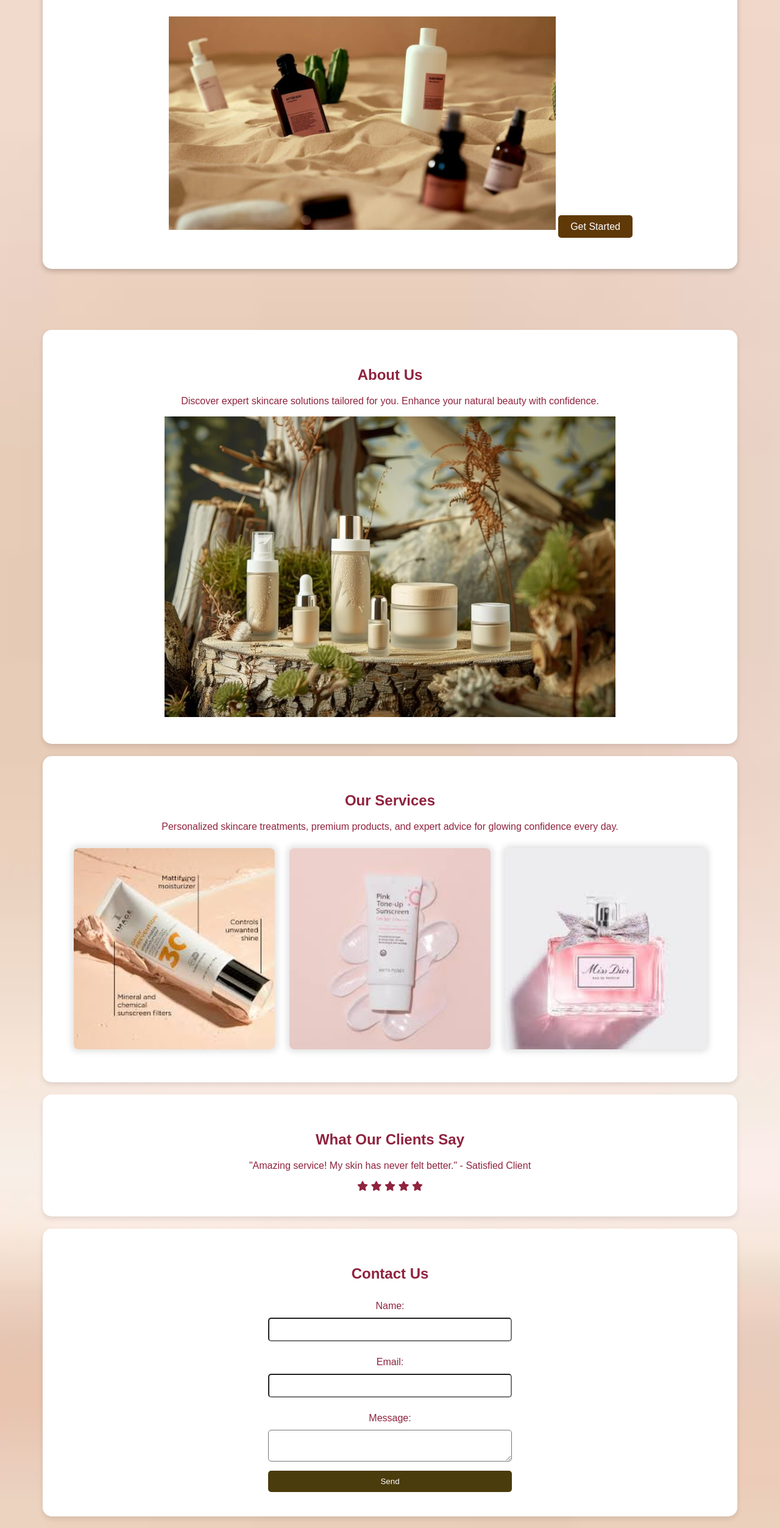
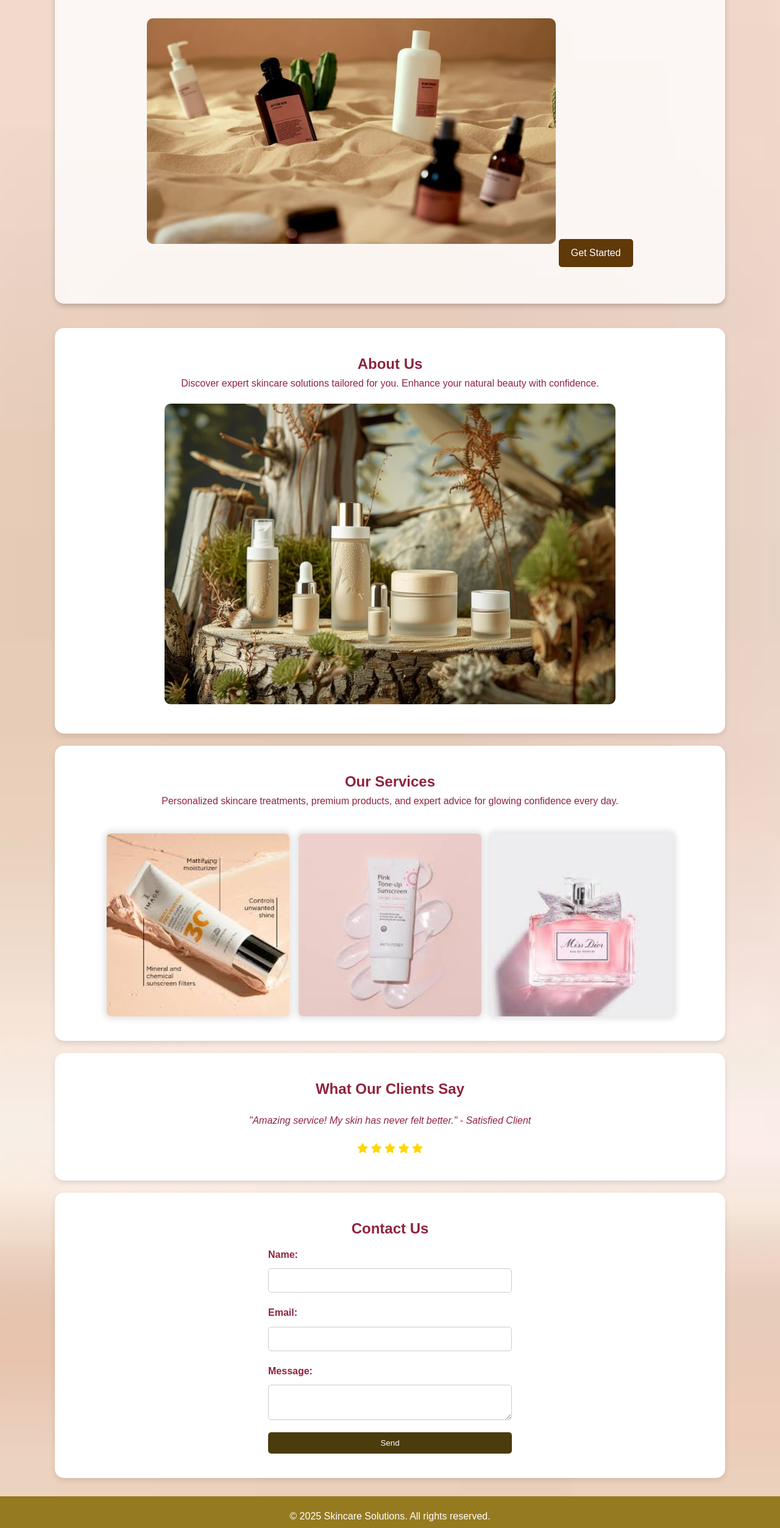
Before and after one commit to YSR5/WEBPAGE, a plain HTML site: page index.html in a window 1280 px wide. Shown: the part 286-2792 px from the top of the page at 61% size. Drawn offline with Linux system fonts and the light colour scheme; files whose address does not match are found by name.

Commit message:
Update style.css

```diff
--- a/style.css
+++ b/style.css
@@ -1,11 +1,18 @@
-/* General Styles */
+/* Reset */
+* {
+    margin: 0;
+    padding: 0;
+    box-sizing: border-box;
+}
+
+/* Body */
 body {
     font-family: Arial, sans-serif;
-    margin: 0;
-    padding: 0;
     background: url('../web E/images/i1.jpg') no-repeat center center/cover;
+    line-height: 1.6;
 }
 
+/* Header */
 header {
     background-color: #ffffff;
     padding: 10px 0;
@@ -15,6 +22,7 @@ header {
     z-index: 1000;
 }
 
+/* Nav */
 nav {
     display: flex;
     justify-content: center;
@@ -24,23 +32,28 @@ nav {
     box-shadow: 0 4px 10px rgba(245, 157, 157, 0.2);
 }
 
+/* Nav Container */
 .nav-container {
     display: flex;
     width: 90%;
     max-width: 1200px;
     align-items: center;
     justify-content: space-between;
+    flex-wrap: wrap;
 }
 
+/* Logo */
 .logo {
     height: 80px;
     border-radius: 50%;
 }
 
+/* Nav Links */
 .nav-links {
     list-style: none;
     display: flex;
     gap: 25px;
+    flex-wrap: wrap;
 }
 
 .nav-links li {
@@ -54,11 +67,12 @@ nav {
     font-weight: 500;
     padding: 10px 15px;
     border-radius: 5px;
+    transition: 0.3s ease;
 }
 
 .nav-links a:hover {
     background: rgba(238, 100, 100, 0.575);
-    transform: scale(1.1);
+    transform: scale(1.05);
 }
 
 /* Hero Section */
@@ -66,8 +80,9 @@ nav {
     text-align: center;
     padding: 60px 20px;
     max-width: 1100px;
-    margin: 100px auto;
+    margin: 120px auto 40px;
     border-radius: 15px;
+    background: rgba(255, 255, 255, 0.8);
     box-shadow: 0 4px 8px rgba(0, 0, 0, 0.2);
 }
 
@@ -82,8 +97,10 @@ nav {
 }
 
 .hero img {
-    margin-left: 35px;
-    height: 350px;
+    margin: 20px auto;
+    height: auto;
+    max-width: 100%;
+    border-radius: 10px;
 }
 
 .hero .btn {
@@ -92,13 +109,15 @@ nav {
     padding: 10px 20px;
     text-decoration: none;
     border-radius: 5px;
+    display: inline-block;
+    margin-top: 10px;
 }
 
 .hero .btn:hover {
     background-color: rgb(143, 35, 62);
 }
 
-/* Sections */
+/* General Section */
 section {
     text-align: center;
     padding: 40px 20px;
@@ -110,30 +129,62 @@ section {
     box-shadow: 0 4px 8px rgba(0, 0, 0, 0.1);
 }
 
+section img {
+    max-width: 100%;
+    height: auto;
+    margin-top: 20px;
+    border-radius: 10px;
+}
+
+
+.service-gallery {
+    display: flex;
+    flex-wrap: wrap;
+    justify-content: center;
+    gap: 15px;
+    margin-top: 20px;
+}
+
 .service-gallery img {
-    margin: 10px;
     width: 30%;
+    max-width: 300px;
     border-radius: 8px;
     box-shadow: 0px 0px 10px 5px rgba(0, 0, 0, 0.1);
 }
 
+/* Testimonials */
+blockquote {
+    font-style: italic;
+    margin: 20px auto;
+    max-width: 700px;
+}
+
+.stars {
+    color: gold;
+    margin-top: 10px;
+}
+
+/* Form */
 form {
     display: flex;
     flex-direction: column;
     max-width: 400px;
     margin: 0 auto;
+    gap: 10px;
 }
 
 form label {
-    margin: 10px 0 5px;
+    text-align: left;
+    margin-top: 10px;
+    font-weight: bold;
 }
 
 form input, form textarea {
     padding: 10px;
-    margin: 5px 0 15px;
-    width: 100%;
-    box-sizing: border-box;
     border-radius: 5px;
+    border: 1px solid #ccc;
+    resize: vertical;
+    font-size: 1rem;
 }
 
 form button {
@@ -144,6 +195,7 @@ form button {
     cursor: pointer;
     transition: 0.3s;
     border-radius: 5px;
+    margin-top: 10px;
 }
 
 form button:hover {
@@ -156,28 +208,59 @@ footer {
     padding: 20px;
     background-color: #967a20;
     color: white;
+    margin-top: 30px;
 }
 
-/* Responsive Design */
-@media (max-width: 768px) {
+
+@media (max-width: 992px) {
     .nav-container {
         flex-direction: column;
+        align-items: center;
     }
 
     .nav-links {
         flex-direction: column;
         align-items: center;
+        gap: 10px;
+        margin-top: 10px;
     }
 
+    .hero {
+        margin-top: 140px;
+    }
+
+    .service-gallery img {
+        width: 45%;
+    }
+}
+
+@media (max-width: 600px) {
     .hero h1 {
-        font-size: 28px;
+        font-size: 24px;
     }
 
     .hero p {
-        font-size: 18px;
+        font-size: 16px;
+    }
+
+    .nav-links a {
+        font-size: 16px;
+        padding: 8px 12px;
+    }
+
+    .logo {
+        height: 60px;
+    }
+
+    .service-gallery img {
+        width: 90%;
     }
 
     form {
-        width: 80%;
+        width: 90%;
+    }
+
+    section {
+        padding: 30px 10px;
     }
 }
```
